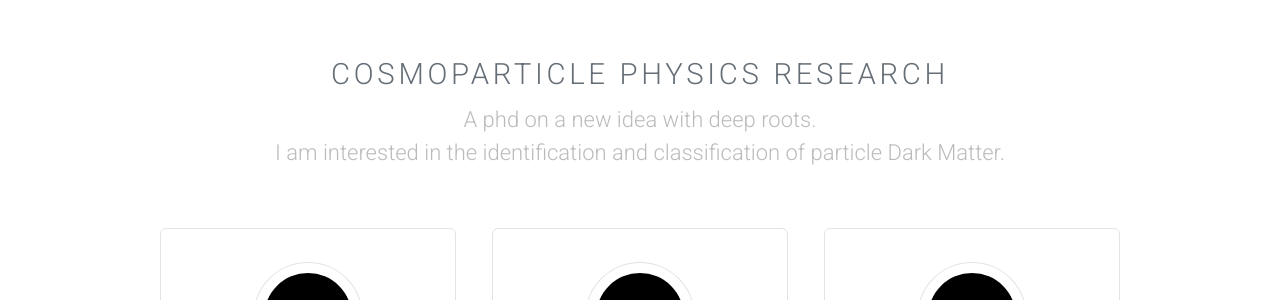
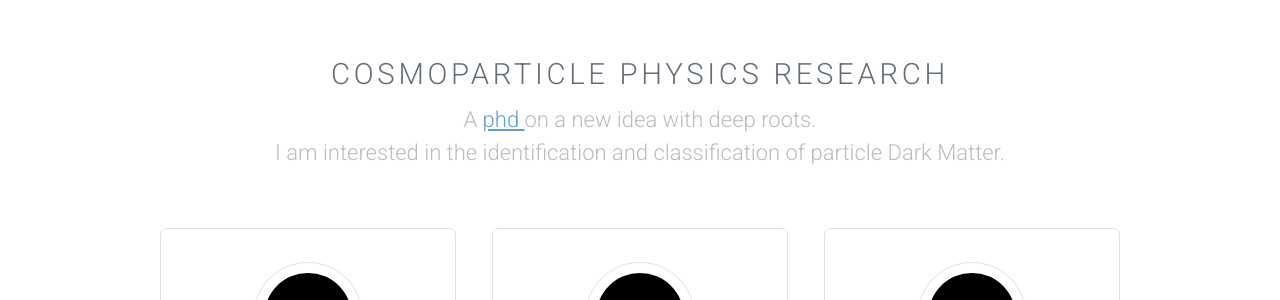
Before and after one commit to Regnidorhcs/Regnidorhcs, a Jekyll site: the page built from index.html, in a window 1280 px wide and 900 px high, scrolled down 333 px. Shown: the part 153-453 px from the top of the window. Built offline with Jekyll 4.4.1, drawn with Linux system fonts in a browser that asks for light colours; some of the changed lines change nothing that is shown.

Commit message:
attempt #22223044

```diff
--- a/index.html
+++ b/index.html
@@ -7,7 +7,7 @@ layout: landing-page
 				<header class="major">
 					<h2>Cosmoparticle Physics Research</h2>
 					<p>
-						A phd on a new idea with deep roots.
+						A <a href="http://www.ucl.ac.uk/cosmoparticle/research/phd-projects/angelides-nicholas-2017"> phd </a> on a new idea with deep roots.
 						<br>I am interested in the identification and classification of particle Dark Matter.
 					</p>
 				</header>
```
